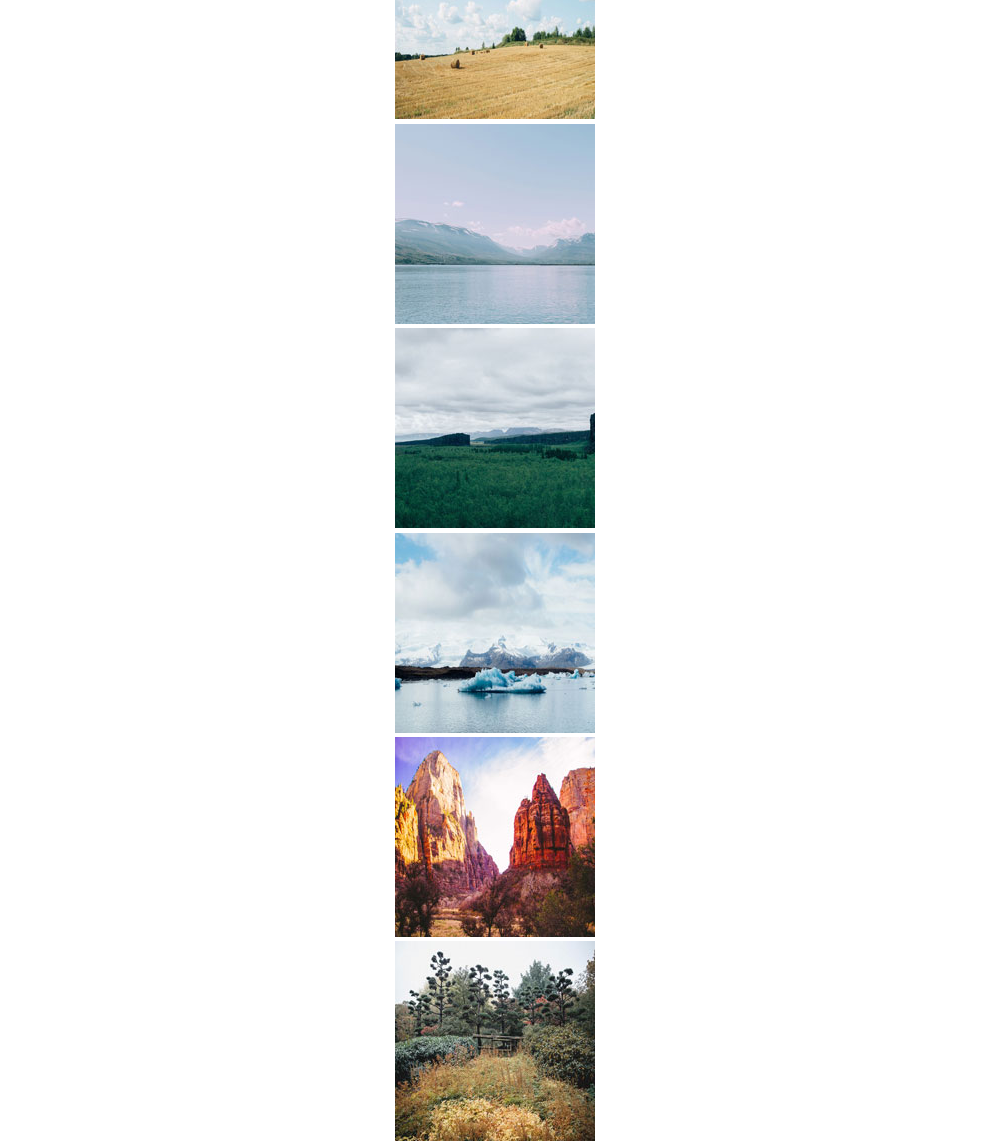
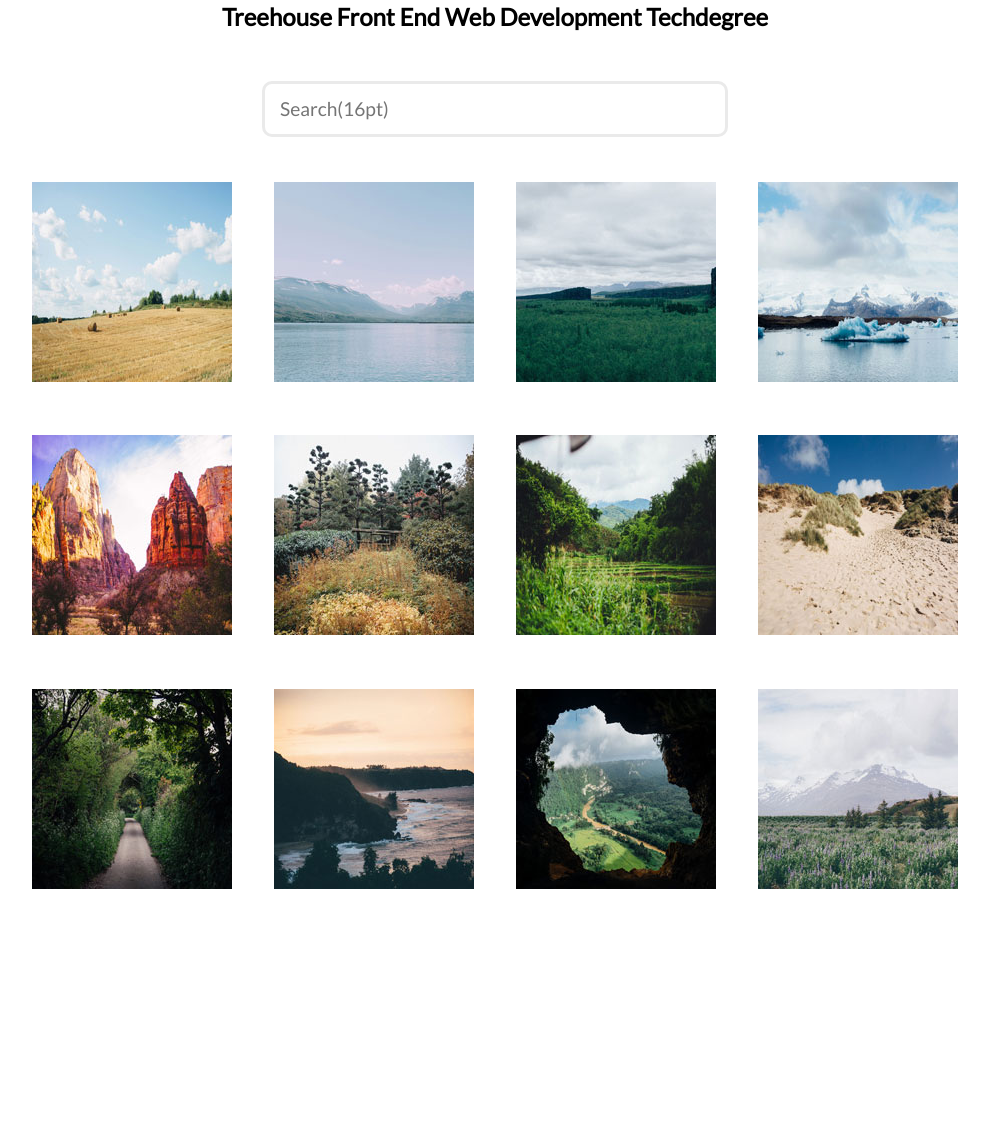
Before and after one commit to Nikkistorme/techdegree-project-5, a plain HTML site: page index.html in a window 1280 px wide. Shown: the part 105-1246 px from the top of the page, without its empty margins (145-1134 px from the left). After the commit the page ends 1072 px from the top, so only its background shows below. Drawn offline with Linux system fonts and the light colour scheme.

Commit message:
styled gallery section

```diff
--- a/index.html
+++ b/index.html
@@ -8,56 +8,48 @@
   <link href="https://fonts.googleapis.com/css?family=Lato" rel="stylesheet">
 </head>
 <body>
+  <header>
+    <h1>Project 5</h1>
+    <h2>Treehouse Front End Web Development Techdegree</h2>
+  </header>
   <main class="wrapper">
-    <input type="text" name="search-box">
-    <section>
-      <div class="">
-        <a href="#"></a>
-        <img src="photos/thumbnails/01.jpg" alt="Hay Bales">
+    <input type="text" name="search-box" class="search-bar" placeholder="Search(16pt)">
+    <section class="gallery">
+      <div class="photo-block">
+        <a href="#"><img src="photos/thumbnails/01.jpg" alt="Hay Bales"></a>
       </div>
-      <div class="">
-        <a href="#"></a>
-        <img src="photos/thumbnails/02.jpg" alt="Lake">
+      <div class="photo-block">
+        <a href="#"><img src="photos/thumbnails/02.jpg" alt="Lake"></a>
       </div>
-      <div class="">
-        <a href="#"></a>
-        <img src="photos/thumbnails/03.jpg" alt="Canyon">
+      <div class="photo-block">
+        <a href="#"><img src="photos/thumbnails/03.jpg" alt="Canyon"></a>
       </div>
-      <div class="">
-        <a href="#"></a>
-        <img src="photos/thumbnails/04.jpg" alt="Iceberg">
+      <div class="photo-block">
+        <a href="#"><img src="photos/thumbnails/04.jpg" alt="Iceberg"></a>
       </div>
-      <div class="">
-        <a href="#"></a>
-        <img src="photos/thumbnails/05.jpg" alt="Desert">
+      <div class="photo-block">
+        <a href="#"><img src="photos/thumbnails/05.jpg" alt="Desert"></a>
       </div>
-      <div class="">
-        <a href="#"></a>
-        <img src="photos/thumbnails/06.jpg" alt="Fall">
+      <div class="photo-block">
+        <a href="#"><img src="photos/thumbnails/06.jpg" alt="Fall"></a>
       </div>
-      <div class="">
-        <a href="#"></a>
-        <img src="photos/thumbnails/07.jpg" alt="Plantation">
+      <div class="photo-block">
+        <a href="#"><img src="photos/thumbnails/07.jpg" alt="Plantation"></a>
       </div>
-      <div class="">
-        <a href="#"></a>
-        <img src="photos/thumbnails/08.jpg" alt="Dunes">
+      <div class="photo-block">
+        <a href="#"><img src="photos/thumbnails/08.jpg" alt="Dunes"></a>
       </div>
-      <div class="">
-        <a href="#"></a>
-        <img src="photos/thumbnails/09.jpg" alt="Countryside Lane">
+      <div class="photo-block">
+        <a href="#"><img src="photos/thumbnails/09.jpg" alt="Countryside Lane"></a>
       </div>
-      <div class="">
-        <a href="#"></a>
-        <img src="photos/thumbnails/10.jpg" alt="Sunset">
+      <div class="photo-block">
+        <a href="#"><img src="photos/thumbnails/10.jpg" alt="Sunset"></a>
       </div>
-      <div class="">
-        <a href="#"></a>
-        <img src="photos/thumbnails/11.jpg" alt="Cave">
+      <div class="photo-block">
+        <a href="#"><img src="photos/thumbnails/11.jpg" alt="Cave"></a>
       </div>
-      <div class="">
-        <a href="#"></a>
-        <img src="photos/thumbnails/12.jpg" alt="Bluebells">
+      <div class="photo-block">
+        <a href="#"><img src="photos/thumbnails/12.jpg" alt="Bluebells"></a>
       </div>
     </section>
   </main>
--- a/scss/components/_gallery.scss
+++ b/scss/components/_gallery.scss
@@ -0,0 +1,12 @@
+
+.gallery {
+  margin: auto;
+  display: flex;
+  flex-wrap: wrap;
+  justify-content: space-evenly;
+  max-width: 1000px
+}
+
+.photo-block {
+  margin: 25px 5px;
+}
--- a/scss/components/_index.scss
+++ b/scss/components/_index.scss
@@ -1,3 +1,4 @@
 
-@import 'search',
+@import 'header',
+        'search',
         'gallery';
```
Also changed, not shown: css/styles.css, 1 other file.
